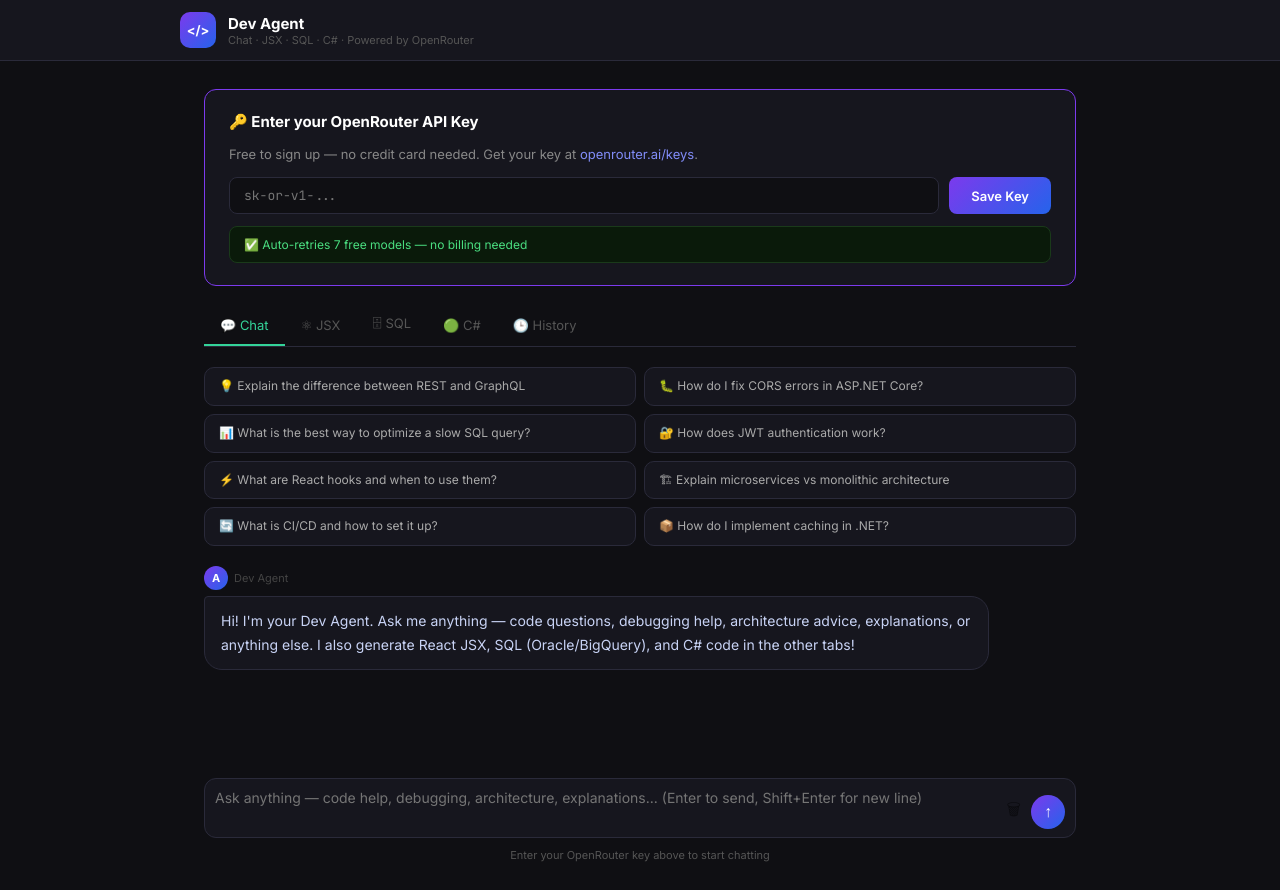
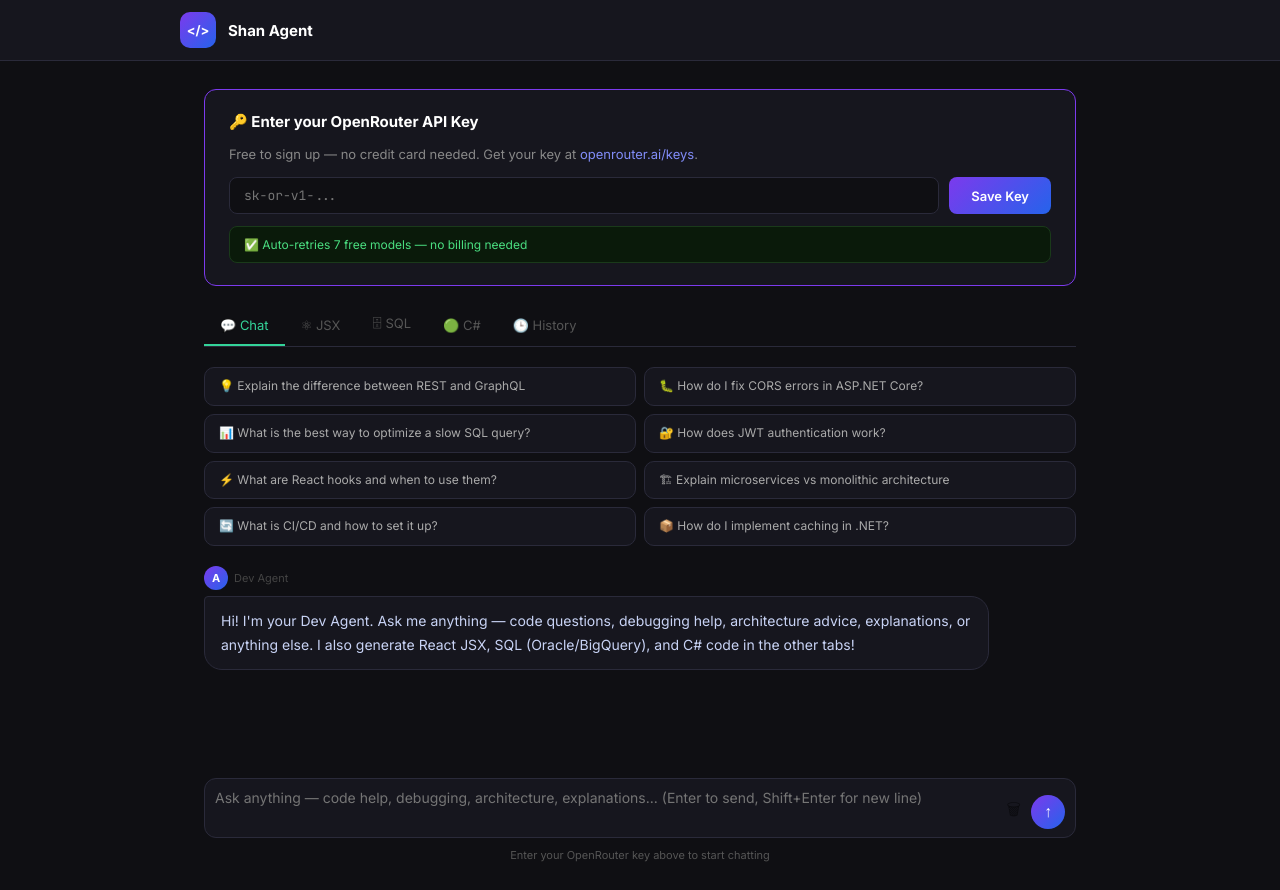
Before and after one commit to shantanusearch1/gemini-react-agent, a React (Vite) app: page / in a window 1280 px wide. Built offline with nearby package versions, Linux system fonts and the light colour scheme.

Commit message:
Update App.jsx

```diff
--- a/src/App.jsx
+++ b/src/App.jsx
@@ -310,12 +310,12 @@
           <div style={styles.logo}>
             <div style={styles.logoIcon}>{'</>'}</div>
             <div>
-              <div style={styles.logoTitle}>Dev Agent</div>
-              <div style={styles.logoSub}>Chat · JSX · SQL · C# · Powered by OpenRouter</div>
+              <div style={styles.logoTitle}>Shan Agent</div>
+
             </div>
           </div>
           <div style={{ display: 'flex', alignItems: 'center', gap: 10 }}>
-            {keySet && <div style={styles.keyBadge}><span style={{ color: '#4ade80' }}>●</span> OpenRouter connected</div>}
+            {keySet && <div style={styles.keyBadge}><span style={{ color: '#4ade80' }}>●</span> Router connected</div>}
             {keySet && <button onClick={clearKey} style={styles.clearKeyBtn}>Change Key</button>}
           </div>
         </div>
@@ -370,6 +370,11 @@
                   <div style={msg.role === 'user' ? styles.userBubble : styles.assistantBubble}>
                     {msg.role === 'user' ? msg.content : renderMessage(msg.content)}
                   </div>
+                  {msg.role === 'assistant' && msg.content && !msg.content.startsWith('Hi!') && (
+                    <div style={{ marginTop: 4 }}>
+                      <CopyButton text={msg.content} />
+                    </div>
+                  )}
                 </div>
               ))}
 
```
